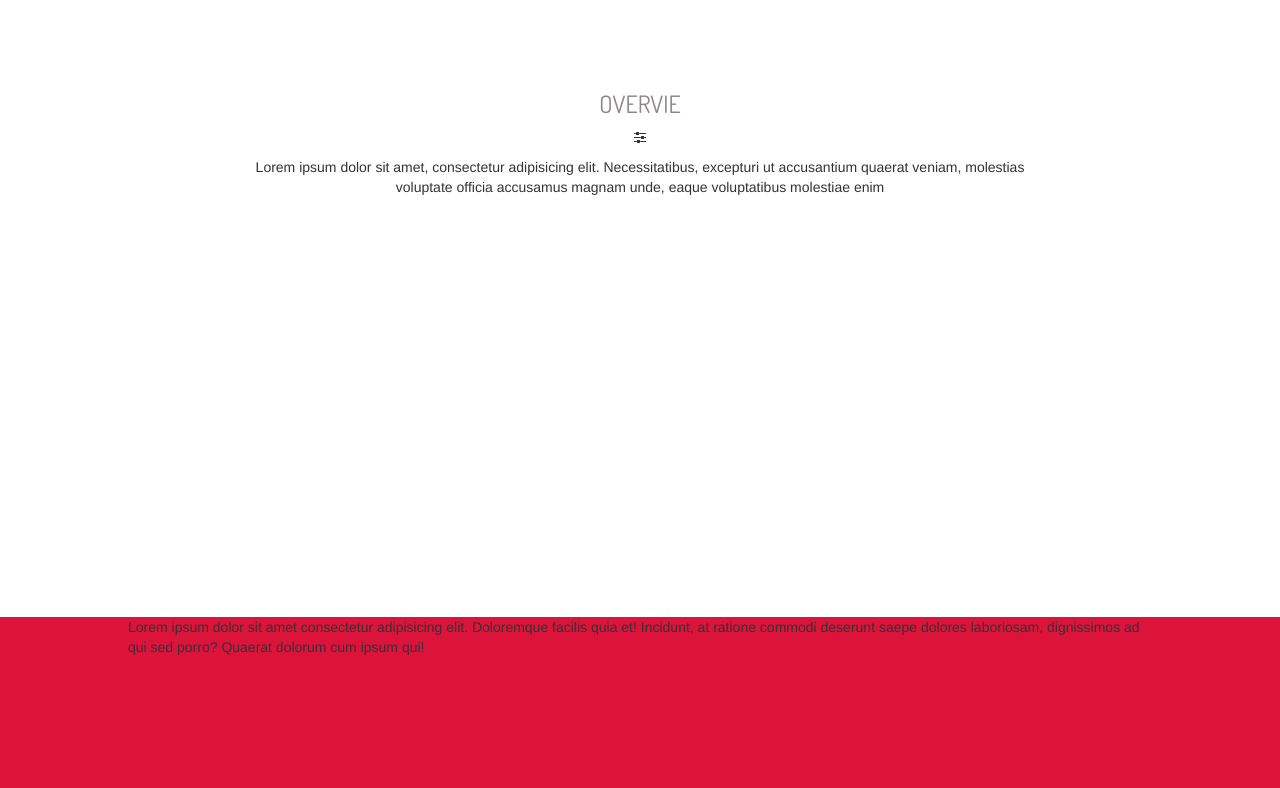
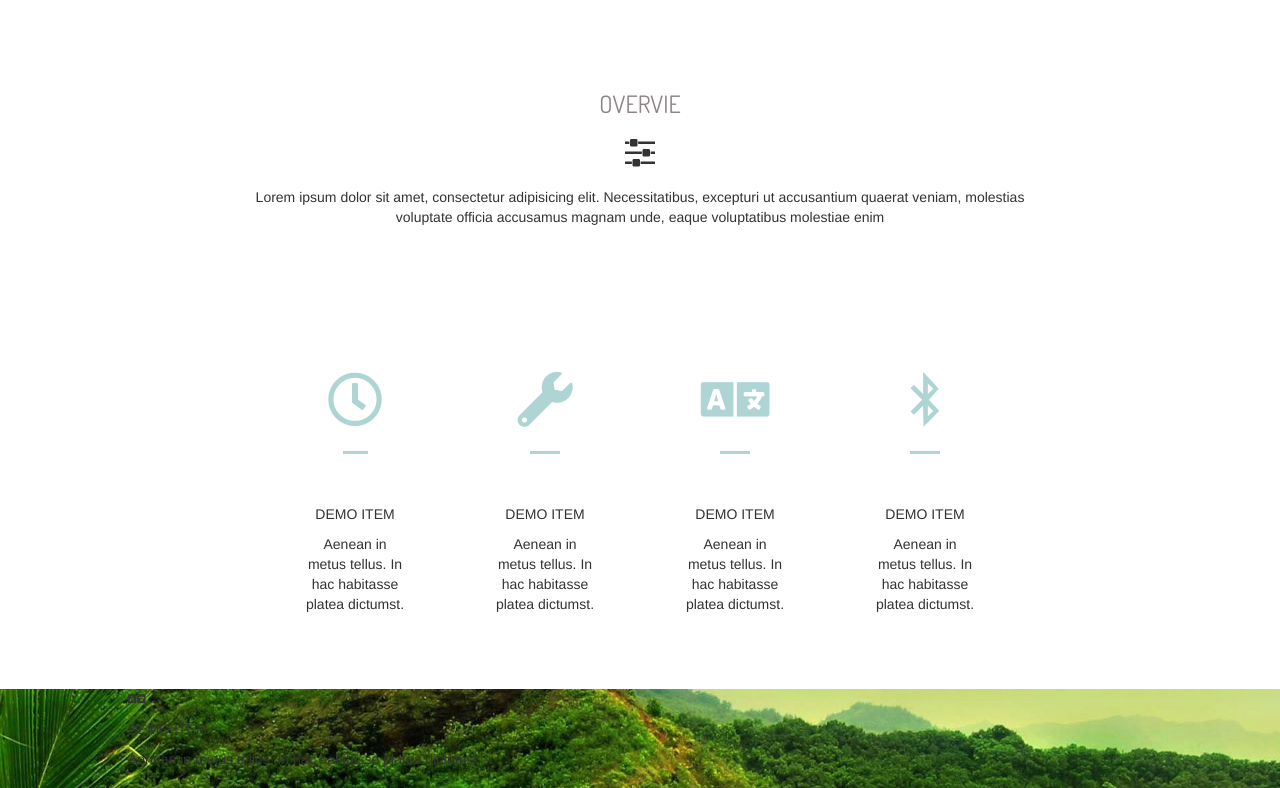
Before and after one commit to ibrahimyolbir/hydrogen_onepage, a plain HTML site: page index.html in a window 1280 px wide. Shown: the part 492-1280 px from the top of the page. Drawn offline with nearby package versions, Linux system fonts and the light colour scheme.

Commit message:
designed overvie_section

```diff
--- a/index.html
+++ b/index.html
@@ -8,6 +8,7 @@
     <link rel="stylesheet" href="reset.css">
     <link rel="stylesheet" href="https://maxcdn.bootstrapcdn.com/bootstrap/3.3.7/css/bootstrap.min.css">
     <link rel="stylesheet" href="style.css">
+    <link href="https://use.fontawesome.com/releases/v5.0.7/css/all.css" rel="stylesheet">
     <link href="https://fonts.googleapis.com/css?family=Dosis" rel="stylesheet">
     <link rel="stylesheet" href="https://cdnjs.cloudflare.com/ajax/libs/font-awesome/4.7.0/css/font-awesome.min.css">
     <script src="https://ajax.googleapis.com/ajax/libs/jquery/3.3.1/jquery.min.js"></script>
@@ -55,14 +56,13 @@
                         <h2>The Best App
                             <br>help you with your work</h2>
                         <p>Lorem ipsum dolor sit amet, consectetur adipisicing elit.
-                        <br>Corporis repellendus similique quae, accusantium
-                            hic
+                            <br>Corporis repellendus similique quae, accusantium hic
                             <br> reprehenderit voluptatem ea eligendi .</p>
                         <a href="#" class="buton buton_nav">GET NOW</a>
                         <a href="#" class="buton buton_nav">DISCOVER MORE</a>
                     </div>
-                    <div class="right_content col-sm-2 ">
-                        <img class="right_content_img" src="iphone.png" alt="">
+                    <div class="right_content col-sm-2 img-responsive">
+                        <img class="right_content_img" src="iphone1.png" alt="">
                     </div>
                 </div>
             </div>
@@ -71,16 +71,54 @@
             <div class="page_content_margin">
                 <div class="overvie_text">
                     <h3 class="overvie_text_headlina">OVERVIE</h3>
-                            <p class="overvie_text_logo"><i class="fa fa-sliders"></i></p>
-                            <p class="overvie_text_main">Lorem ipsum dolor sit amet, consectetur adipisicing elit. Necessitatibus, excepturi ut accusantium quaerat veniam, molestias
+                    <p class="overvie_text_logo">
+                        <i class="fa fa-sliders"></i>
+                    </p>
+                    <p class="overvie_text_main">Lorem ipsum dolor sit amet, consectetur adipisicing elit. Necessitatibus, excepturi ut accusantium quaerat
+                        veniam, molestias
                         <br> voluptate officia accusamus magnam unde, eaque voluptatibus molestiae enim</p>
+                </div>
+                <div class="overvie_card">
+                    <div class="overvie_card_1 carditem_1">
+                        <p class="card_1_title">
+                                <i class="far fa-clock"></i>
+                        </p>
+                        <p>DEMO ITEM</p>
+                        <p>Aenean in metus tellus. In hac habitasse platea dictumst.</p>
+                    </div>
+                    <div class="overvie_card_2 carditem_2">
+                        <p class="card_2_title">
+                            <i class="fas fa-wrench"></i>
+                        </p>
+                        <p>DEMO ITEM</p>
+                        <p>Aenean in metus tellus. In hac habitasse platea dictumst.</p>
+                    </div>
+                    <div class="overvie_card_3 carditem_3">
+                        <p class="card_3_title">
+                            <i class="fas fa-language"></i>
+                        </p>
+                        <p>DEMO ITEM</p>
+                        <p>Aenean in metus tellus. In hac habitasse platea dictumst.</p>
+                    </div>
+                    <div class="overvie_card_4 carditem_4">
+                        <p class="card_4_title">
+                            <i class="fab fa-bluetooth-b"></i>
+                        </p>
+                        <p>DEMO ITEM</p>
+                        <p>Aenean in metus tellus. In hac habitasse platea dictumst.</p>
+                    </div>
                 </div>
             </div>
         </section>
         <section id="features_page">
+            <img class="features_background_layout" src="features_skog.jpg" alt="">
             <div class="page_content_margin">
-                <p>Lorem ipsum dolor sit amet consectetur adipisicing elit. Doloremque facilis quia et! Incidunt, at ratione
-                    commodi deserunt saepe dolores laboriosam, dignissimos ad qui sed porro? Quaerat dolorum cum ipsum qui!</p>
+                <div class="overvie_card_3 carditem_3">
+                    <p class="card_3_title">
+                        <i class="fas fa-language"></i>
+                    </p>
+                    <p>DEMO ITEM</p>
+                    <p>Aenean in metus tellus. In hac habitasse platea dictumst.</p>
                 </div>
         </section>
         <section id="screenshots_page">
--- a/style.css
+++ b/style.css
@@ -29,11 +29,6 @@ nav {
     margin-top: 50px;
 }
 
-header ul a {
-    color: #ffffff;
-    font-weight: bolder;
-    font-size: 20px;
-}
 .left_content h2 {
     color: #ffffff;
     margin-top: 50px;
@@ -61,23 +56,34 @@ header ul a {
  }
 .buton_nav {
 margin-top: px;
-.overvie_text {}
 }
-.overvie_text {
-    padding: 10px;
-    text-align: center;
-    margin-top: 133px;
-}
-#overvie h3 {
-    font-family: 'Dosis', sans-serif;
-    box-sizing: border-box;
-    text-transform: uppercase;
-    color: #8d8585
-}
+
+#overvie h3 {font-family: 'Dosis', sans-serif;box-sizing: border-box;text-transform: uppercase;color: #8d8585}
+#overvie .overvie_text {padding: 10px;text-align: center;margin-top: 133px;}
+#overvie .overvie_text_logo{font-size: 35px;}
+#overvie .overvie_card {padding: 20px;margin-top: 50px;display: -webkit-flex;display: -moz-flex;display: -ms-flex;display: -o-flex;display: flex;align-items: center;justify-content: center;flex-wrap: wrap; }
+#overvie .overvie_card_1 {text-align: center;margin: 45px;width: 100px;}
+#overvie .card_1_title {font-size: 55px;color: RGB(174, 213, 212);margin-bottom: 30px;padding-bottom: 10px;}
+#overvie .card_1_title::after {display: block;content: " ";border-bottom: 3px solid RGB(174, 213, 212);width: 25px;margin: 10px auto; }
+#overvie .overvie_card_2 {text-align: center;margin: 45px;width: 100px;}
+#overvie .card_2_title {font-size: 55px;color: RGB(174, 213, 212);margin-bottom: 30px;padding-bottom: 10px;}
+#overvie .card_2_title::after {display: block;content: " ";border-bottom: 3px solid RGB(174, 213, 212);width: 30px;margin: 10px auto; }
+#overvie .overvie_card_3 {text-align: center;margin: 45px;width: 100px;}
+#overvie .card_3_title {font-size: 55px;color: RGB(174, 213, 212);margin-bottom: 30px;padding-bottom: 10px;}
+#overvie .card_3_title::after {display: block;content: " ";border-bottom: 3px solid RGB(174, 213, 212);width: 30px;margin: 10px auto; }
+#overvie .overvie_card_4 {text-align: center;margin: 45px;width: 100px;}
+#overvie .card_4_title {font-size:55px;color: RGB(174, 213, 212);margin-bottom: 30px;padding-bottom: 10px; }
+#overvie .card_4_title::after {display: block;content: " ";border-bottom: 3px solid RGB(174, 213, 212);width: 30px;margin: 10px auto; }
+
 #features_page {
     height: 400px;
-    background-color: crimson;
-    margin-top: 400px;
+}
+#features_page .features_background_layout {
+    width: 100%;
+    position: absolute;
+    z-index: -1;
+
+
 }
 #screenshots_page {
     height: 400px;
```
Also changed, not shown: features_skog.jpg (added), iphone.png, iphone1.png (added). Lines whose indentation alone changed are shown as unchanged.
